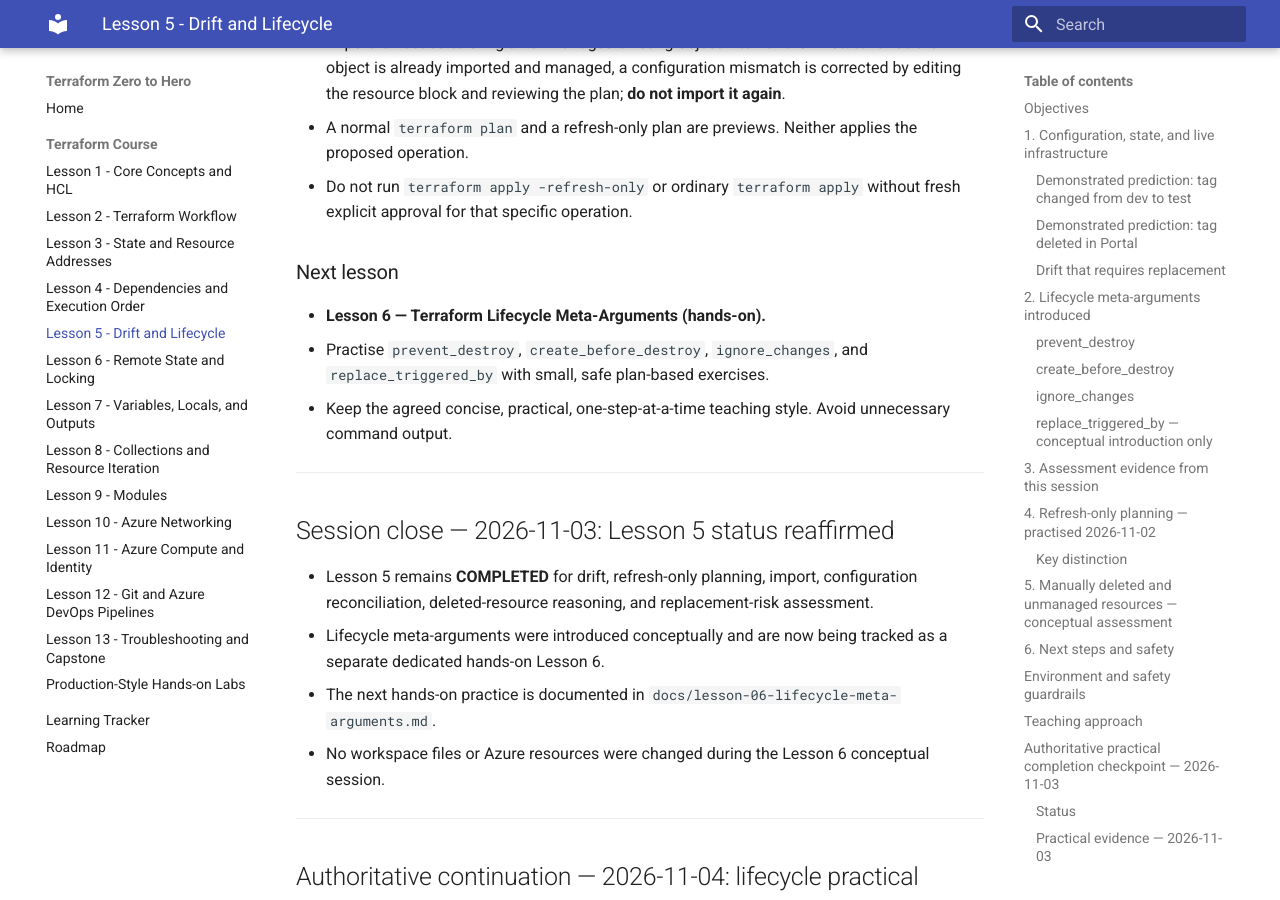
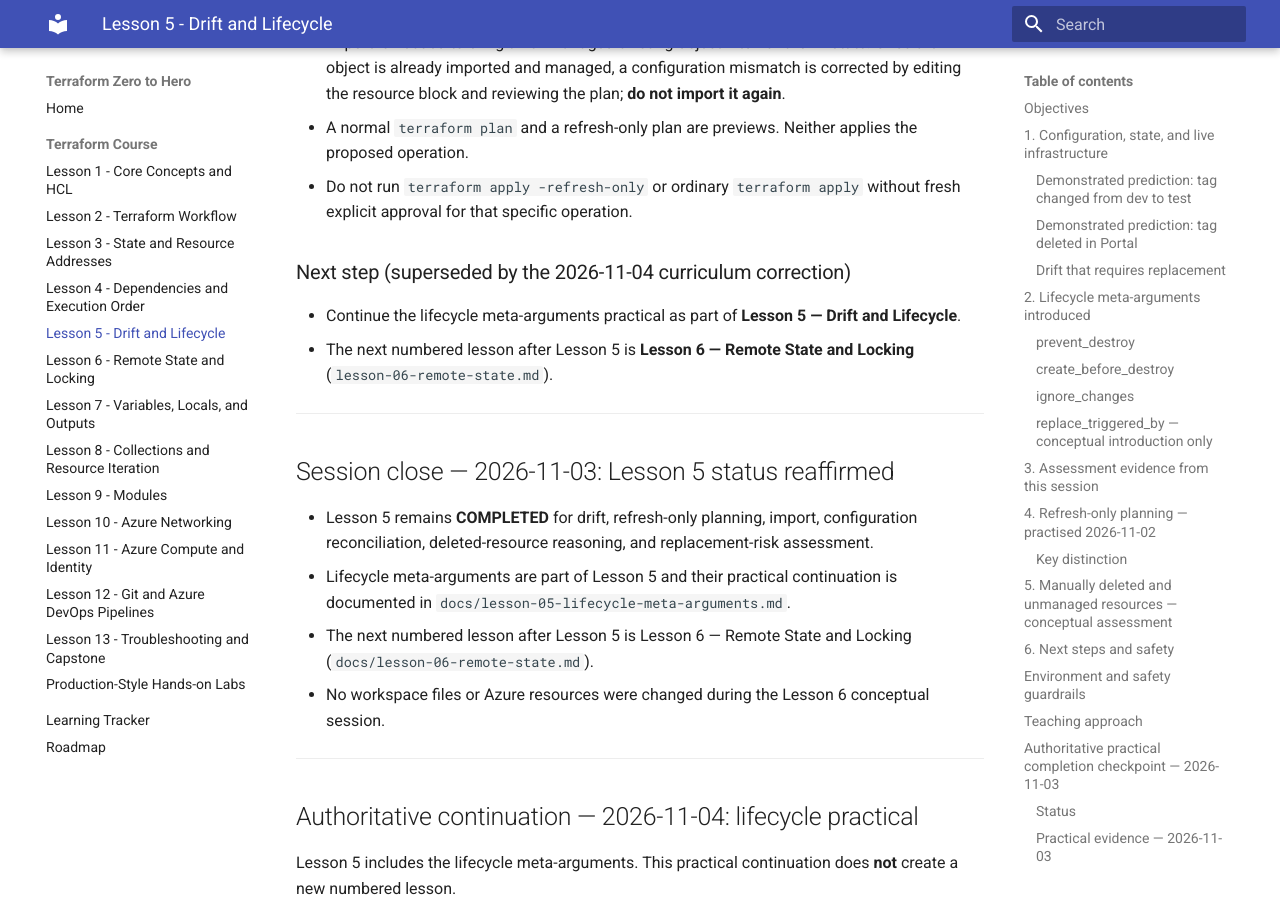
Before and after one commit to pshewale-dev/terraform-azure-lab, an MkDocs documentation site: the page built from docs/lesson-05-drift-lifecycle.md, in a window 1280 px wide and 900 px high, scrolled down 7603 px. Built offline with MkDocs 1.6.1 and Material for MkDocs 9.7.7, drawn with Linux system fonts in a browser that asks for light colours.

Commit message:
Remove stale Lesson 6 lifecycle references from Lesson 5 notes

```diff
--- a/docs/lesson-05-drift-lifecycle.md
+++ b/docs/lesson-05-drift-lifecycle.md
@@ -191,18 +191,17 @@ Workspace: `~/azure-lab/terraform-hcl-practice`; local Terraform state.
 - A normal `terraform plan` and a refresh-only plan are previews. Neither applies the proposed operation.
 - Do not run `terraform apply -refresh-only` or ordinary `terraform apply` without fresh explicit approval for that specific operation.
 
-### Next lesson
-- **Lesson 6 — Terraform Lifecycle Meta-Arguments (hands-on).**
-- Practise `prevent_destroy`, `create_before_destroy`, `ignore_changes`, and `replace_triggered_by` with small, safe plan-based exercises.
-- Keep the agreed concise, practical, one-step-at-a-time teaching style. Avoid unnecessary command output.
+### Next step (superseded by the 2026-11-04 curriculum correction)
+- Continue the lifecycle meta-arguments practical as part of **Lesson 5 — Drift and Lifecycle**.
+- The next numbered lesson after Lesson 5 is **Lesson 6 — Remote State and Locking** (`lesson-06-remote-state.md`).
 
 ---
 
 ## Session close — 2026-11-03: Lesson 5 status reaffirmed
 
 - Lesson 5 remains **COMPLETED** for drift, refresh-only planning, import, configuration reconciliation, deleted-resource reasoning, and replacement-risk assessment.
-- Lifecycle meta-arguments were introduced conceptually and are now being tracked as a separate dedicated hands-on Lesson 6.
-- The next hands-on practice is documented in `docs/lesson-06-lifecycle-meta-arguments.md`.
+- Lifecycle meta-arguments are part of Lesson 5 and their practical continuation is documented in `docs/lesson-05-lifecycle-meta-arguments.md`.
+- The next numbered lesson after Lesson 5 is Lesson 6 — Remote State and Locking (`docs/lesson-06-remote-state.md`).
 - No workspace files or Azure resources were changed during the Lesson 6 conceptual session.
 
 ---
```
